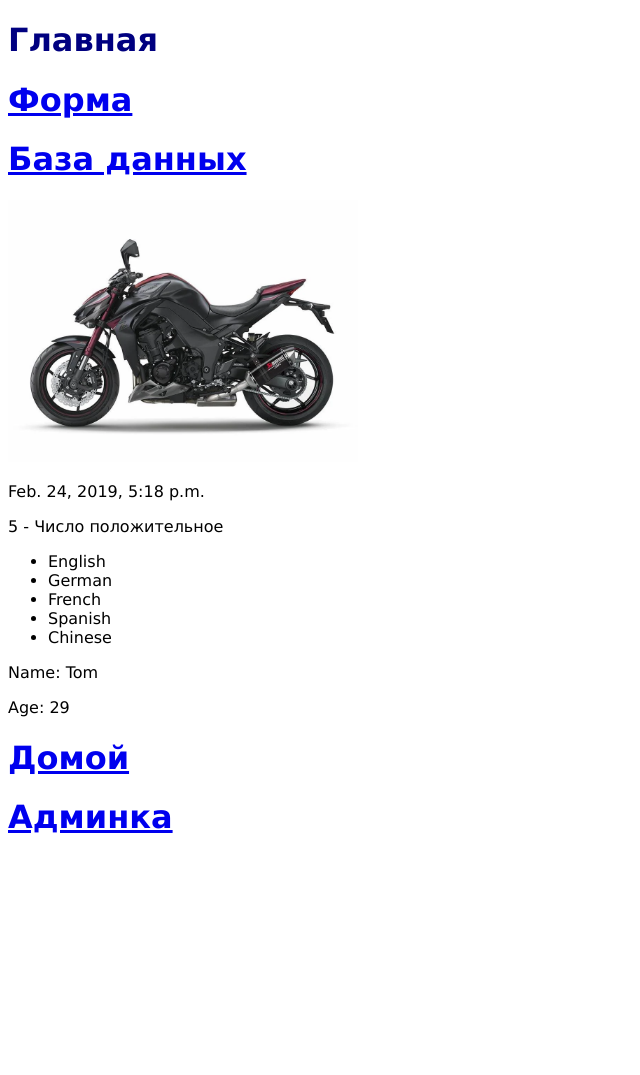
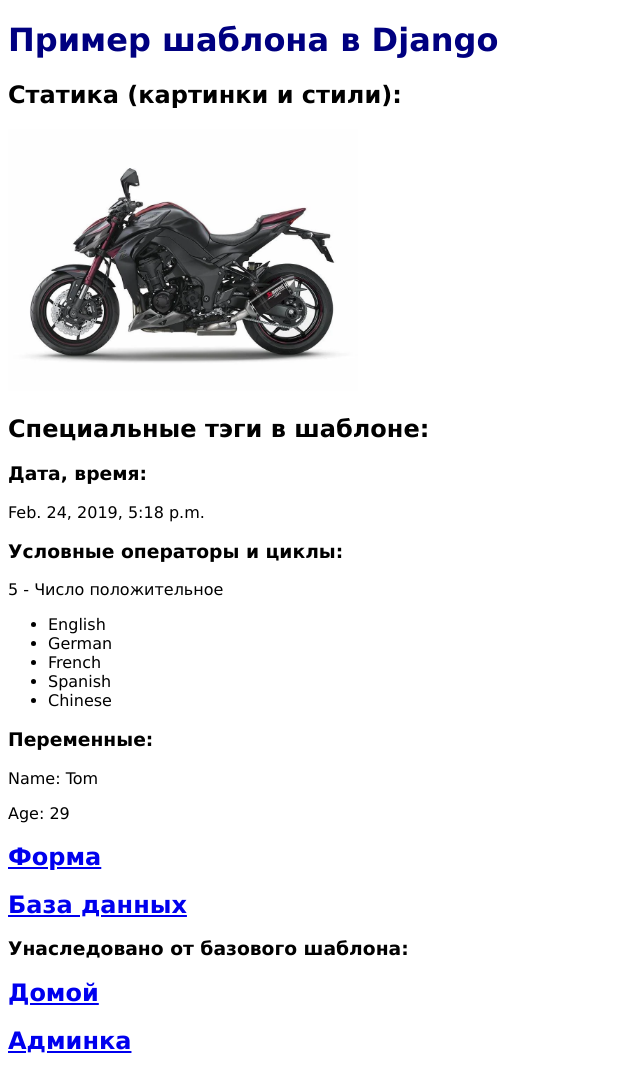
Before and after one commit to tovslo/hello, a Django app: page / in a window 1280 px wide. Shown: the whole page, without its empty margins (0-640 px from the left). Before the commit the page ends 833 px from the top, so only its background shows below. Run offline with Django 3.2, Linux system fonts and the light colour scheme.

```diff
--- a/hello/firstapp/templates/base.html
+++ b/hello/firstapp/templates/base.html
@@ -9,7 +9,8 @@
 <body>
     <h1>{% block header %}{% endblock header %}</h1>
     <div>{% block content%}{% endblock content %}</div>
-    <div><h1><a href="/">Домой</a></h1></div>
-    <div><h1><a href="/admin">Админка</a></h1></div>
+    <div><h3>Унаследовано от базового шаблона:</h3></div>
+    <div><h2><a href="/">Домой</a></h2></div>
+    <div><h2><a href="/admin">Админка</a></h2></div>
 </body>
 </html>
--- a/hello/firstapp/templates/index.html
+++ b/hello/firstapp/templates/index.html
@@ -1,15 +1,15 @@
 {% extends "base.html" %}
 {% block title %}Index{% endblock title %}
-{% block header %}Главная{% endblock header %}
+{% block header %}Пример шаблона в Django{% endblock header %}
 {% block content %}
-    <h1><a href="/form/">Форма</a></h1>
-    <h1><a href="/getdb/">База данных</a></h1>
     {% load staticfiles %}
-    <img src="{% static 'images/s1200.webp' %}" alt="Четкий мотик" >
-
+    <h2>Статика (картинки и стили):</h2>
+    <img src="{% static 'images/s1200.webp' %}" alt="Если видон эот текст, то статика не работает" >
+    <h2>Специальные тэги в шаблоне:</h2>
     <!-- дата, время -->
+    <h3>Дата, время:</h3>
     <p>{% now "N j, Y, P" %}</p>
-
+    <h3>Условные операторы и циклы:</h3>
     <!-- if-elif-else -->
     <p>{{data.n}} -
     {% if data.n > 0 %}
@@ -28,6 +28,7 @@
         <li>Langs array is empty</li>
         {% endfor %}
     </ul>
+    <h3>Переменные:</h3>
     <!-- переменные -->
     {% with name="Tom" age=29 %}
         <div>
@@ -35,5 +36,7 @@
             <p>Age: {{ age }}</p>
         </div>
     {% endwith %}
+    <h2><a href="/form/">Форма</a></h2>
+    <h2><a href="/getdb/">База данных</a></h2>
 
 {% endblock content %}
```
